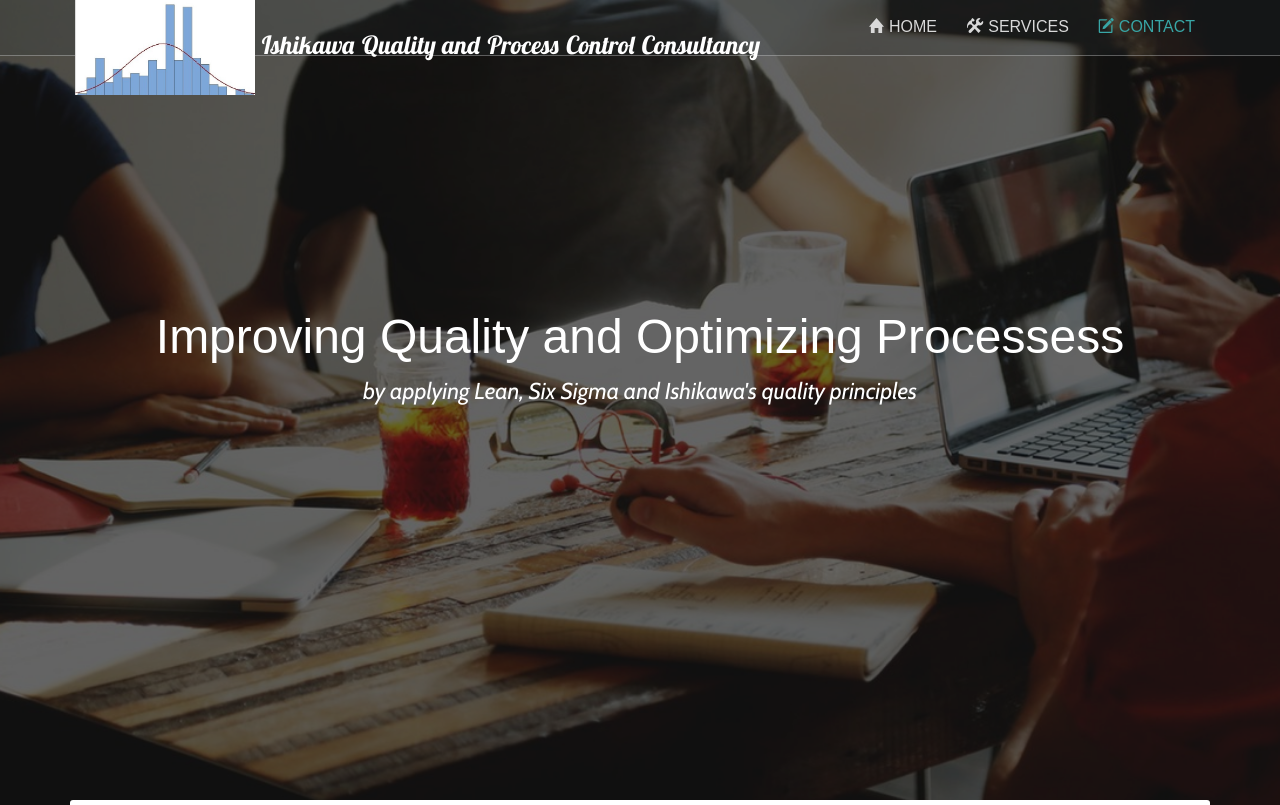
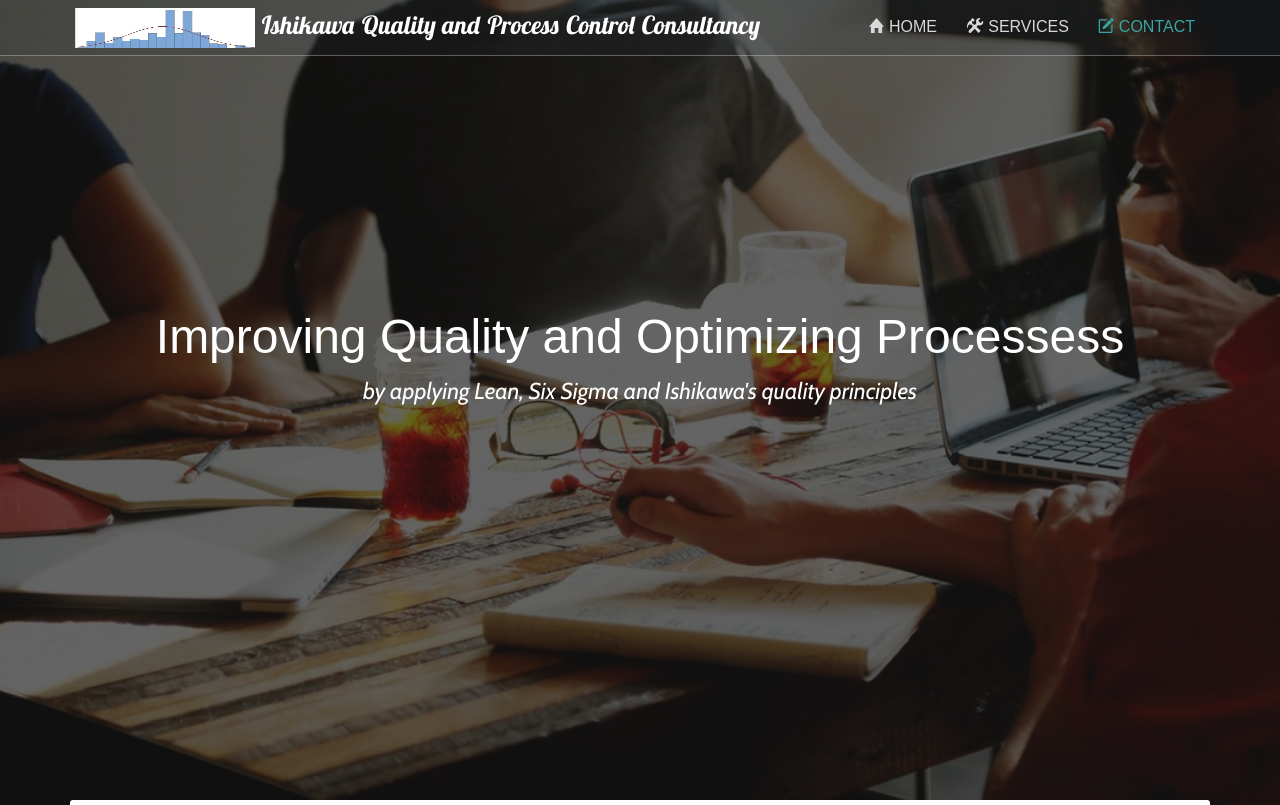
Before and after one commit to Ishikawaqpc/ishikawa.com, a plain HTML site: page index.html in a window 1280 px wide. Shown: the top 805 px of the page. Drawn offline with nearby package versions, Linux system fonts and the light colour scheme; some packages are replaced by stand-ins of ours; files whose address does not match are found by name; a web font is replaced by a local one.

Commit message:
Update index.html

```diff
--- a/index.html
+++ b/index.html
@@ -34,7 +34,7 @@
                 <span class="icon-bar"></span>
               </button>
               <a class="navbar-brand" href="#">
-                <img src="/ishikawa.jpg">
+                <img height="40px" wid src="/ishikawa.jpg">
                 Ishikawa Quality and Process Control Consultancy</a>
             </div>
 
```
